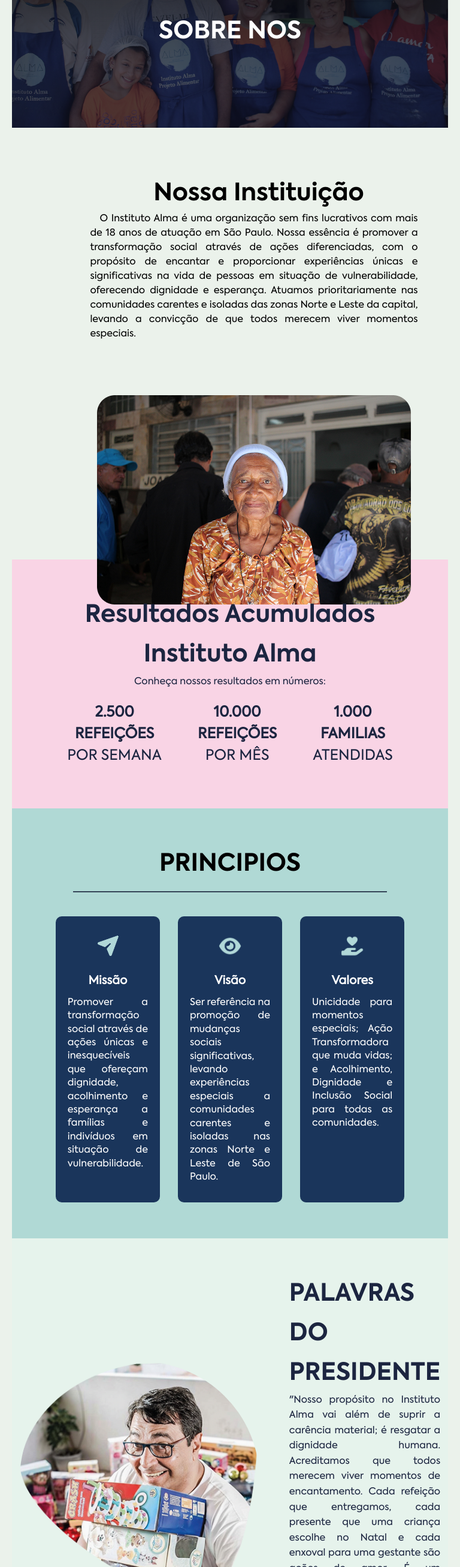
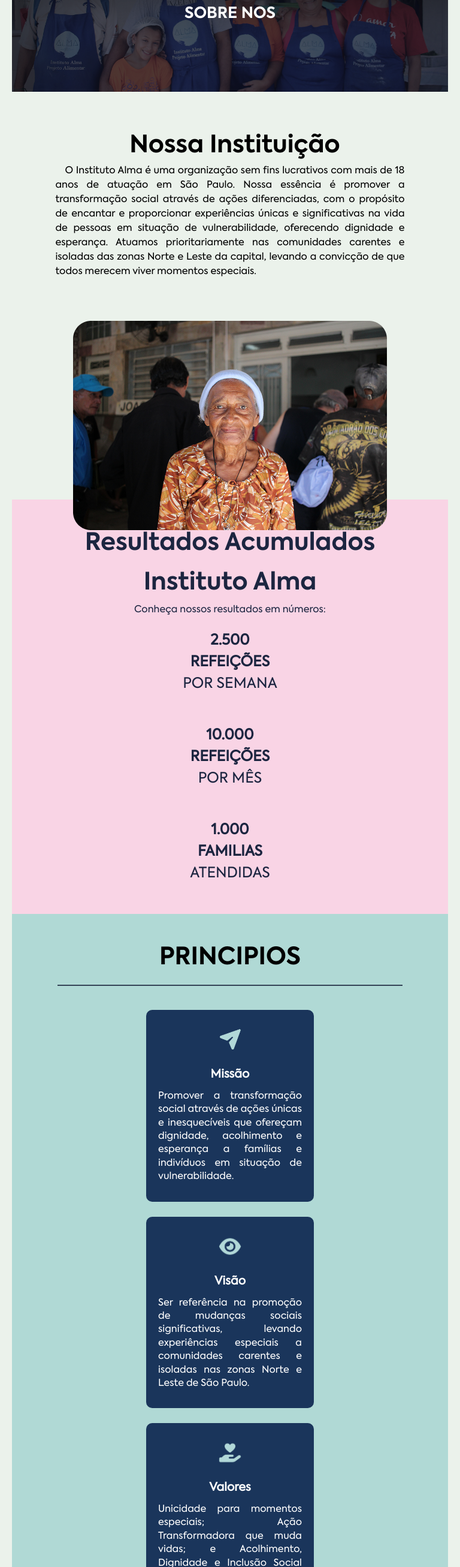
Before and after one commit to AndreFerreira30/Alma-React, a React (Vite) app in the folder meu-projeto/: page /sobrenos in a window 768 px wide. Shown: the part 187-2800 px from the top of the page at 60% size. Built offline with nearby package versions, Linux system fonts and the light colour scheme.

Commit message:
Adicona responsividade em atividades, carousel, doador, eventos, sobrenos e trasnparencia

```diff
--- a/meu-projeto/src/codigo_css/Carousel.css
+++ b/meu-projeto/src/codigo_css/Carousel.css
@@ -59,3 +59,47 @@
 .dot.active {
     background: #333;
 }
+
+/* --- CELULARES (até 768px) --- Mudança Vitinho */
+@media (max-width: 768px) {
+    .carousel {
+      max-width: 100%;
+      padding: 0 10px;
+    }
+
+    .carousel-inner img {
+      border-radius: 6px;
+    }
+
+    .btn {
+      font-size: 18px;
+      padding: 6px 8px;
+    }
+
+    .dots {
+      bottom: 8px;
+      gap: 4px;
+    }
+
+    .dot {
+      height: 10px;
+      width: 10px;
+    }
+  }
+
+  /* --- Dispositivos Grandes (768px a 1160px) Mudança Vitinho --- */
+@media (min-width: 768px) and (max-width: 1160px) {
+    .carousel {
+      max-width: 700px;
+    }
+
+    .btn {
+      font-size: 22px;
+      padding: 7px 10px;
+    }
+
+    .dot {
+      height: 11px;
+      width: 11px;
+    }
+  }
--- a/meu-projeto/src/codigo_css/Doador.css
+++ b/meu-projeto/src/codigo_css/Doador.css
@@ -36,3 +36,64 @@
   .doador-lista > ul li:last-child {
     border-bottom: none;
   }
+
+/* --- CELULARES (até 768px) --- */
+@media (max-width: 768px) {
+  .doador-titulo {
+    padding: 0 8px;
+    font-size: 1.1rem;
+    text-align: center;
+  }
+
+  .doador-lista {
+    padding: 0 5px 15px 5px;
+  }
+
+  .doador-lista > ul {
+    border-width: 3px;
+    border-radius: 4px;
+  }
+
+  .doador-lista > ul li {
+    display: flex;
+    flex-direction: column; /* empilha nome e e-mail */
+    padding: 8px 10px;
+    text-align: left;
+  }
+
+  .doador-lista > ul li div {
+    border-right: none;
+    padding-right: 0;
+    margin-bottom: 4px;
+  }
+
+  .doador-lista > ul li span {
+    padding-left: 0;
+    font-size: 0.95rem;
+    color: #222;
+  }
+}
+
+/* --- Dispositivos Grandes (768px a 1160px) --- */
+@media (min-width: 768px) and (max-width: 1160px) {
+  .doador-lista {
+    padding: 0 20px 25px 20px;
+  }
+
+  .doador-lista > ul {
+    border-width: 4px;
+  }
+
+  .doador-lista > ul li {
+    grid-template-columns: 140px 1fr;
+    padding: 10px 15px;
+  }
+
+  .doador-lista > ul li div {
+    font-size: 1rem;
+  }
+
+  .doador-lista > ul li span {
+    font-size: 0.95rem;
+  }
+}
--- a/meu-projeto/src/codigo_css/atividades.css
+++ b/meu-projeto/src/codigo_css/atividades.css
@@ -54,3 +54,62 @@
 .projeto2, .projeto4 {
   border-radius: 80px 0 0 80px; /* direita arredondada */
 }
+
+/* --- CELULARES (até 768px) --- Mudança vitinho*/
+@media (max-width: 768px) {
+  .projeto {
+    flex-direction: column;
+    gap: 30px;
+    padding: 40px 20px;
+    border-radius: 0;
+    margin: 40px 0;
+    text-align: center;
+  }
+
+  .projeto article {
+    max-width: 100%;
+  }
+
+  .projeto h1 {
+    font-size: 1.5rem;
+  }
+
+  .projeto p {
+    font-size: 1rem;
+    line-height: 1.6;
+  }
+
+  .projeto img {
+    width: 100%;
+    max-width: 350px;
+    border-radius: 15px;
+  }
+}
+
+/* --- Dispositivos Grandes (768px a 1160px) --- Mudança vitinho*/
+@media (min-width: 768px) and (max-width: 1160px) {
+  .projeto {
+    flex-direction: column;
+    gap: 40px;
+    padding: 50px 30px;
+    border-radius: 0 40px 0 40px;
+  }
+
+  .projeto article {
+    max-width: 90%;
+  }
+
+  .projeto h1 {
+    font-size: 1.7rem;
+  }
+
+  .projeto p {
+    font-size: 1.05rem;
+  }
+
+  .projeto img {
+    width: 80%;
+    max-width: 400px;
+    border-radius: 20px;
+  }
+}
--- a/meu-projeto/src/codigo_css/eventos.css
+++ b/meu-projeto/src/codigo_css/eventos.css
@@ -38,3 +38,53 @@
       max-width:90%;
     }
   }
+
+  /* --- CELULARES (até 768px) Mudança vitinho --- */
+@media (max-width: 768px) {
+  .facebook-bloco {
+    flex-direction: column;
+    text-align: center;
+    gap: 40px;
+    padding: 30px 15px;
+    margin: 40px 0;
+  }
+
+  .facebook-left iframe {
+    width: 100%;
+    height: 400px;
+  }
+
+  .facebook-right {
+    max-width: 100%;
+    padding: 0 10px;
+  }
+
+  .facebook-right h1 {
+    font-size: 1.1rem;
+    padding: 0 5px;
+    text-align: center;
+  }
+}
+
+/* --- Dispositivos Grandes (768px a 1160px) --- Mudança Vitinho */
+@media (min-width: 768px) and (max-width: 1160px) {
+  .facebook-bloco {
+    flex-direction: column;
+    gap: 60px;
+    padding: 40px 30px;
+  }
+
+  .facebook-left iframe {
+    width: 90%;
+    height: 420px;
+  }
+
+  .facebook-right {
+    max-width: 85%;
+  }
+
+  .facebook-right h1 {
+    font-size: 1.2rem;
+    text-align: center;
+  }
+}
--- a/meu-projeto/src/codigo_css/sobrenos.css
+++ b/meu-projeto/src/codigo_css/sobrenos.css
@@ -136,3 +136,105 @@
 .textoDestaque{
   font-weight: bolder;
 }
+
+/* --- CELULAR --- Mudança Vitinho */
+@media (max-width: 768px) {
+    main > div img {
+      height: 200px;
+    }
+
+    main > div h1 {
+      font-size: 1.6em;
+      text-align: center;
+      width: 90%;
+    }
+
+    .home-section3-sobre {
+      flex-direction: column;
+      align-items: center;
+      padding: 20px;
+      gap: 20px;
+    }
+
+    .secAcumulados {
+      padding: 40px 6%;
+    }
+
+    .secAcumulados div {
+      flex-direction: column;
+      gap: 30px;
+    }
+
+    .secPrincipios {
+      padding: 40px 6%;
+    }
+
+    .secPrincipios div {
+      flex-direction: column;
+      align-items: center;
+      gap: 25px;
+    }
+
+    .secPrincipios article {
+      width: 90%;
+      max-width: 350px;
+    }
+
+    .secPresidente {
+      flex-direction: column;
+      text-align: center;
+      gap: 30px;
+      padding: 40px 6%;
+    }
+
+    .secPresidente img {
+      width: 250px;
+    }
+
+    .textoPresidente {
+      width: 100%;
+    }
+
+    .textoPresidente h1 {
+      font-size: 1.8em;
+      text-align: center;
+    }
+  }
+
+  /* --- TABLET --- Mudança Vitnho */
+@media (min-width: 768px) and (max-width: 1160px) {
+    main > div img {
+      height: 260px;
+    }
+
+    .home-section3-sobre {
+      padding: 40px 40px;
+      gap: 30px;
+    }
+
+    .secAcumulados div {
+      flex-wrap: wrap;
+      gap: 40px;
+    }
+
+    .secPrincipios article {
+      width: 240px;
+    }
+
+    .secPresidente {
+      flex-wrap: wrap;
+      gap: 40px;
+    }
+
+    .secPresidente img {
+      width: 320px;
+    }
+
+    .textoPresidente {
+      width: 80%;
+    }
+
+    .textoPresidente h1 {
+      font-size: 2em;
+    }
+  }
--- a/meu-projeto/src/codigo_css/transparencia.css
+++ b/meu-projeto/src/codigo_css/transparencia.css
@@ -41,3 +41,72 @@
     gap: 15px;
     flex-wrap: wrap;
 }
+
+/* --- CELULAR (até 768px) --- */
+@media (max-width: 768px) {
+    .mainsec {
+      flex-direction: column;
+      align-items: center;
+      padding: 40px 20px;
+      gap: 40px;
+    }
+
+    .trans-conpromisso {
+      flex-direction: column;
+      align-items: center;
+      padding-right: 0;
+      border-right: none;
+      border-bottom: 2px solid var(--cor4);
+      padding-bottom: 30px;
+      text-align: center;
+    }
+
+    .trans-conpromisso article {
+      max-width: 100%;
+    }
+
+    .trans-conpromisso div {
+      width: 100%;
+      align-items: center;
+    }
+
+    .mainsec button {
+      width: 80%;
+      font-size: 1rem;
+    }
+
+    .trans-balanco {
+      padding: 30px 15px;
+    }
+
+    .trans-balanco div {
+      flex-direction: column;
+      align-items: center;
+      gap: 20px;
+    }
+  }
+
+  /* --- TABLET (768px a 1160px) --- */
+@media (min-width: 768px) and (max-width: 1160px) {
+    .mainsec {
+      flex-wrap: wrap;
+      gap: 50px;
+      padding: 50px 40px;
+    }
+
+    .trans-conpromisso {
+      flex-wrap: wrap;
+      border-right: none;
+      border-bottom: 2px solid var(--cor4);
+      padding-bottom: 30px;
+    }
+
+    .trans-conpromisso article {
+      max-width: 100%;
+    }
+
+    .trans-balanco div {
+      justify-content: center;
+      gap: 25px;
+    }
+  }
```
